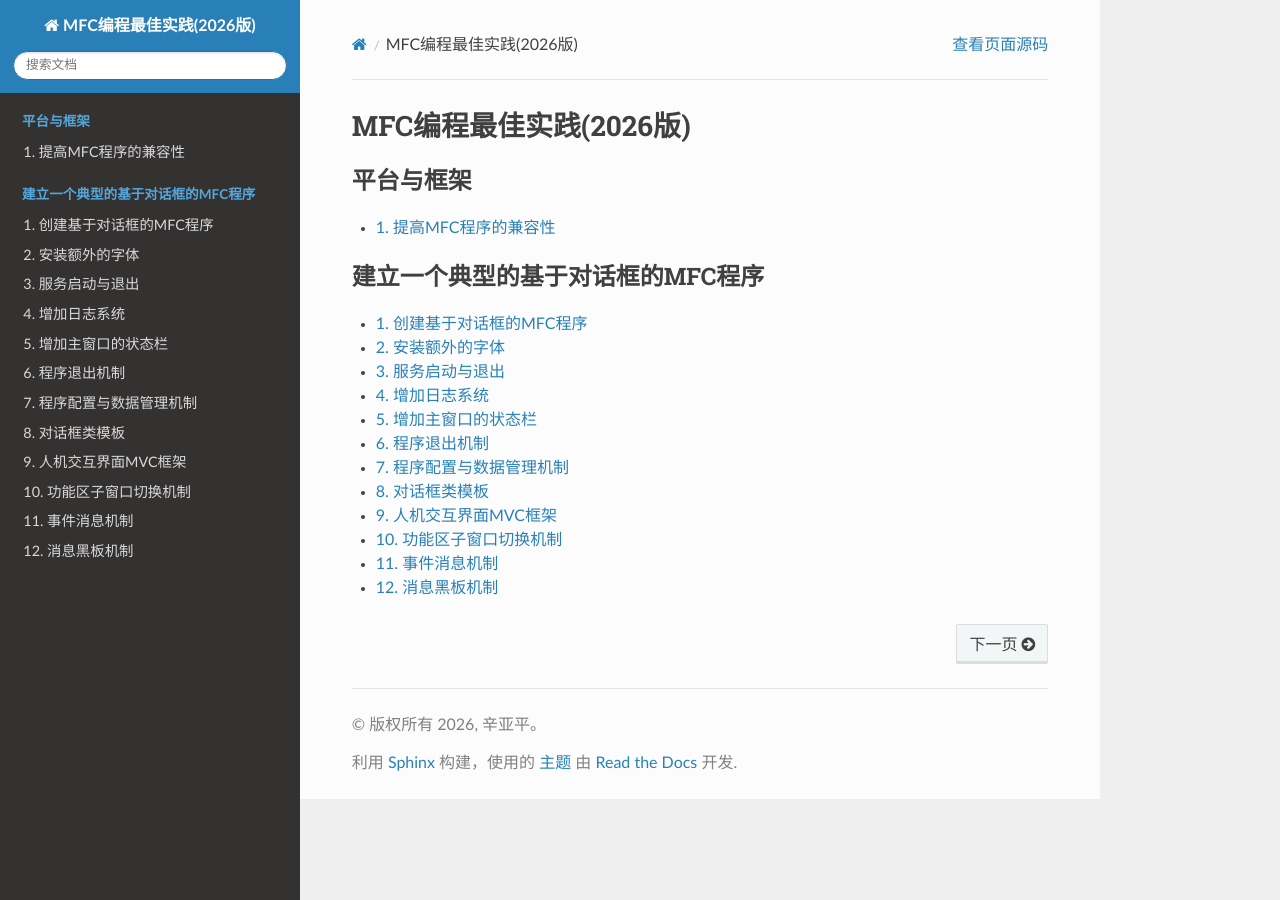
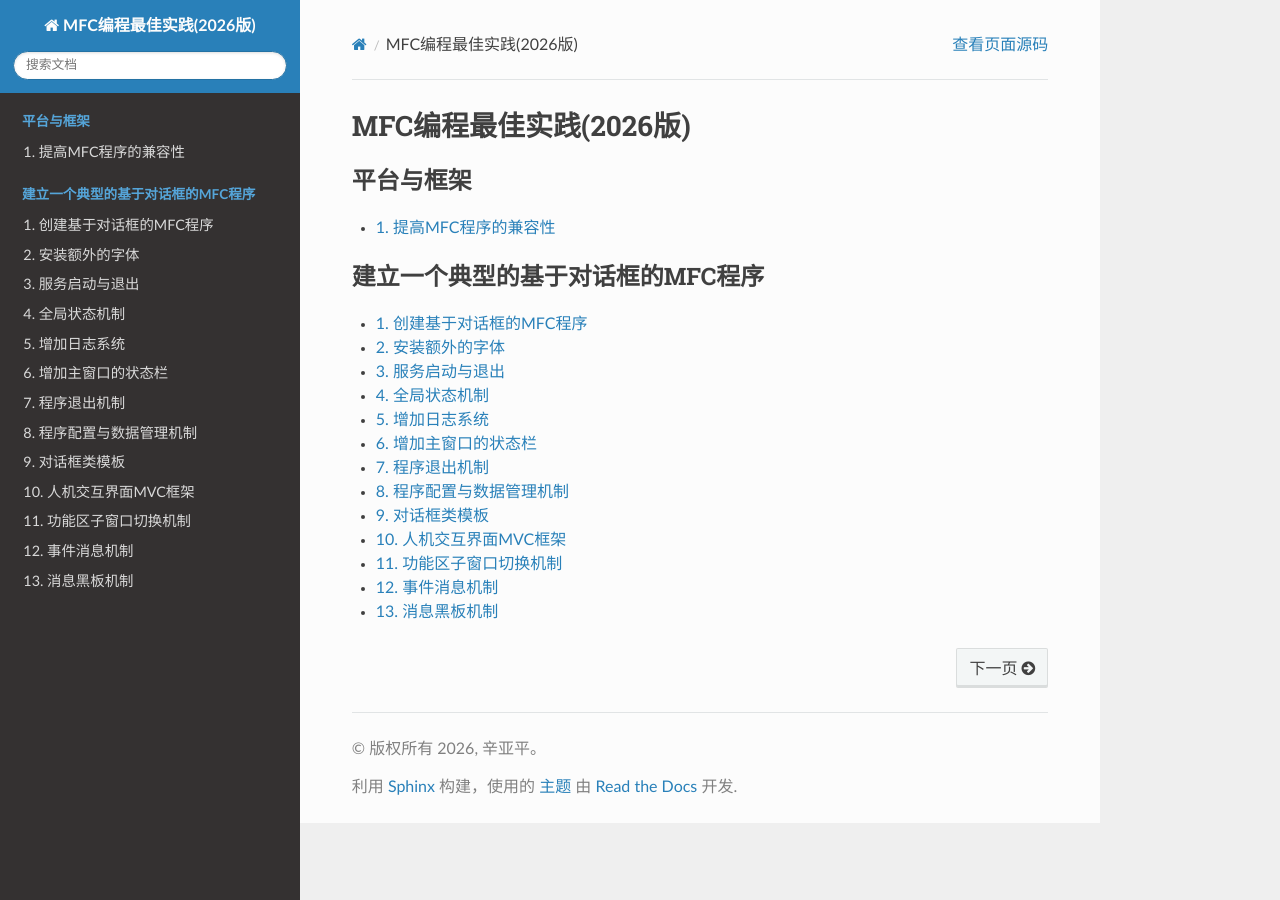
Before and after one commit to yapingxin/MFCBP2026, a Sphinx documentation site: the page built from docs/index.rst, in a window 1280 px wide. Built offline with Sphinx 7.4.7 and the Read the Docs theme 3.1.0, drawn with Linux system fonts in a browser that asks for light colours.

Commit message:
全局状态机制

```diff
--- /dev/null
+++ b/docs/dialog-mfc-tutorial/UtilStatus.rst
@@ -0,0 +1,3 @@
+
+全局状态机制
+============
--- a/docs/index.rst
+++ b/docs/index.rst
@@ -23,6 +23,7 @@ MFC编程最佳实践(2026版)
    dialog-mfc-tutorial/create-dialog-mfcutil.rst
    dialog-mfc-tutorial/check-install-fonts.rst
    dialog-mfc-tutorial/Service.rst
+   dialog-mfc-tutorial/UtilStatus.rst
    dialog-mfc-tutorial/add-logging-system.rst
    dialog-mfc-tutorial/add-status-bar.rst
    dialog-mfc-tutorial/util-exit-mechanism.rst
```
